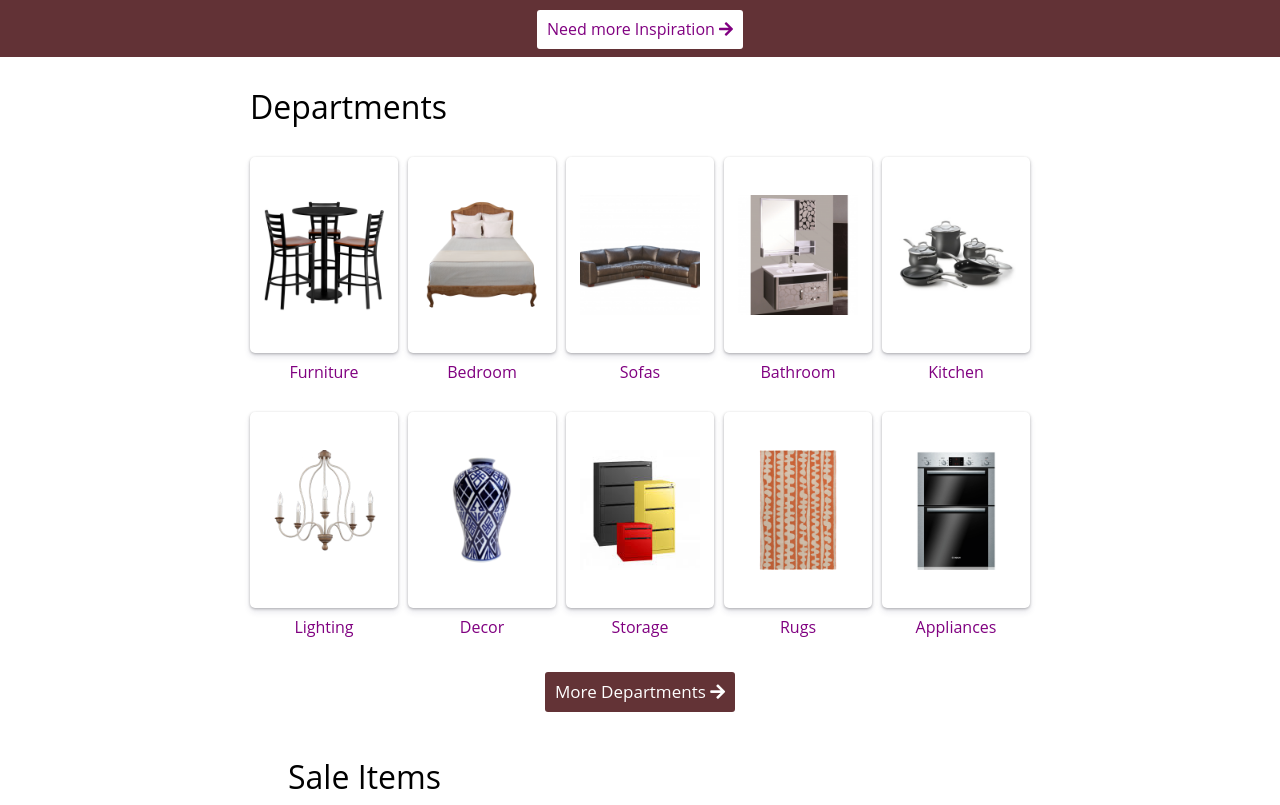
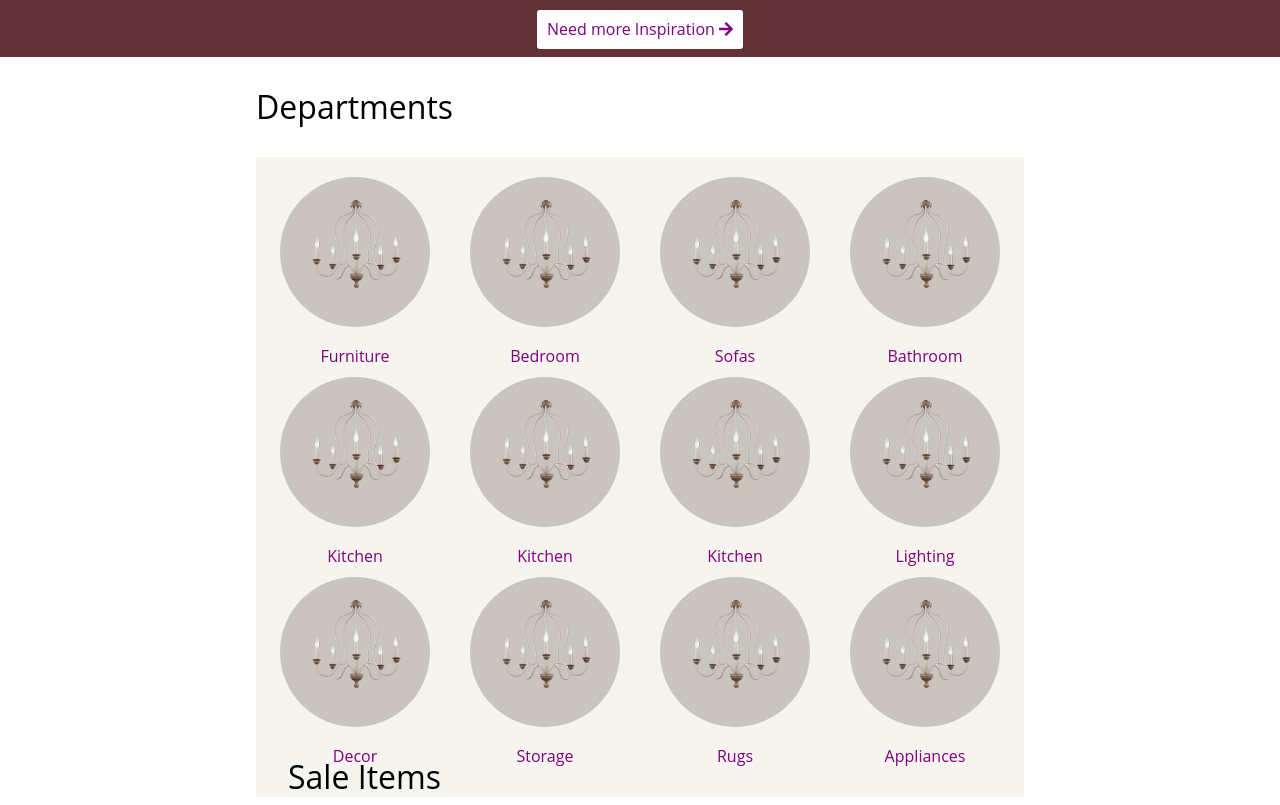
Before and after one commit to AMutaa/Mabira, a plain HTML site: page index.html in a window 1280 px wide. Shown: the part 1293-2098 px from the top of the page. Drawn offline with Linux system fonts and the light colour scheme.

Commit message:
departments edit

```diff
--- a/assets/css/index.css
+++ b/assets/css/index.css
@@ -325,11 +325,11 @@ h5 {
 }
 
 .categories {
-
-padding: 0 250px;
- grid-template-columns: 1fr 1fr 1fr 1fr 1fr;
- grid-template-rows: 80px 1fr 1fr 50px;
+width: 60vw;
+ grid-template-columns: 1fr;
+ grid-template-rows: 80px auto 50px;
  background: white;
+ margin: auto auto;
 }
 
 .category_main {
@@ -341,18 +341,33 @@ padding: 0 250px;
 }
 
 .category {
- grid-template-rows: 5fr 1fr;
- grid-template-columns: 1fr
+ grid-template-rows: 80% 20%;
+ grid-template-columns: 1fr;
+ margin:0 20px;
+ height: 200px;
 }
 
 .category_img {
- border-radius: 5px;
- box-shadow: 0 4px 6px rgba(50, 50, 93, .11), 0 1px 3px rgba(0, 0, 0, 0.281);
+ border-radius: 100%;
+ /* box-shadow: 0 4px 6px rgba(50, 50, 93, .11), 0 1px 3px rgba(0, 0, 0, 0.281); */
+ width: 150px;
+ height: 150px;
+ background: #CAC4BE;
 }
-
+.category_img:hover{
+  background:#F6F4EE;
+  margin-bottom: 10px;
+}
+.categories_div {
+  display: flex;
+  flex-wrap: wrap;
+  justify-content: center;
+  background: #F6F4EE;
+  padding: 20px 0;
+}
 .category_image {
- width: 120px;
- height: 120px;
+  width: 70%;
+  height: 70%;
 }
 
 .today_sales {
--- a/index.html
+++ b/index.html
@@ -103,9 +103,10 @@
         <div class="category_main">
           <h1 class="they">Departments</h1>
         </div>
+        <div class="categories_div">
           <div class="category">
             <div class="category_img">
-            <img class="category_image" src="assets/images/fun.png" alt="">
+              <img class="category_image" src="assets/images/chandelier.png" alt="">
             </div>
             <div class="category_title">
               <a href="#" class="category_text">Furniture</a>
@@ -113,7 +114,7 @@
           </div>
           <div class="category">
             <div class="category_img">
-            <img class="category_image" src="assets/images/bed.png" alt="">
+              <img class="category_image" src="assets/images/chandelier.png" alt="">
             </div>
             <div class="category_title">
               <a href="#" class="category_text">Bedroom</a>
@@ -121,7 +122,7 @@
           </div>
           <div class="category">
             <div class="category_img">
-            <img class="category_image" src="assets/images/sofa.png" alt="">
+              <img class="category_image" src="assets/images/chandelier.png" alt="">
             </div>
             <div class="category_title">
               <a href="#" class="category_text">Sofas</a>
@@ -129,7 +130,7 @@
           </div>
           <div class="category">
             <div class="category_img">
-            <img class="category_image" src="assets/images/bath.png" alt="">
+              <img class="category_image" src="assets/images/chandelier.png" alt="">
             </div>
             <div class="category_title">
               <a href="#" class="category_text">Bathroom</a>
@@ -137,7 +138,23 @@
           </div>
           <div class="category">
             <div class="category_img">
-            <img src="assets/images/saucepan.png" alt="" class="category_image">
+              <img src="assets/images/chandelier.png" alt="" class="category_image">
+            </div>
+            <div class="category_title">
+              <a href="#" class="category_text">Kitchen</a>
+            </div>
+          </div>
+          <div class="category">
+            <div class="category_img">
+              <img src="assets/images/chandelier.png" alt="" class="category_image">
+            </div>
+            <div class="category_title">
+              <a href="#" class="category_text">Kitchen</a>
+            </div>
+          </div>
+          <div class="category">
+            <div class="category_img">
+              <img src="assets/images/chandelier.png" alt="" class="category_image">
             </div>
             <div class="category_title">
               <a href="#" class="category_text">Kitchen</a>
@@ -154,7 +171,7 @@
 
           <div class="category">
             <div class="category_img">
-            <img src="assets/images/home_decor.png" alt="" class="category_image">
+              <img src="assets/images/chandelier.png" alt="" class="category_image">
             </div>
             <div class="category_title">
               <a href="#" class="category_text">Decor</a>
@@ -162,7 +179,7 @@
           </div>
           <div class="category">
             <div class="category_img">
-            <img src="assets/images/storage.jpeg" alt="" class="category_image">
+              <img src="assets/images/chandelier.png" alt="" class="category_image">
             </div>
             <div class="category_title">
               <a href="#" class="category_text">Storage</a>
@@ -170,7 +187,7 @@
           </div>
           <div class="category">
             <div class="category_img">
-            <img src="assets/images/rug.png" alt="" class="category_image">
+              <img src="assets/images/chandelier.png" alt="" class="category_image">
             </div>
             <div class="category_title">
               <a href="#" class="category_text">Rugs</a>
@@ -178,10 +195,11 @@
           </div>
           <div class="category">
             <div class="category_img">
-            <img src="assets/images/appliance.png" alt="" class="category_image">
+              <img src="assets/images/chandelier.png" alt="" class="category_image">
             </div>
             <div class="category_title">
               <a href="#" class="category_text">Appliances</a>
+            </div>
           </div>
         </div>
         <div class="category_button">
```
Lines whose indentation alone changed are shown as unchanged.
